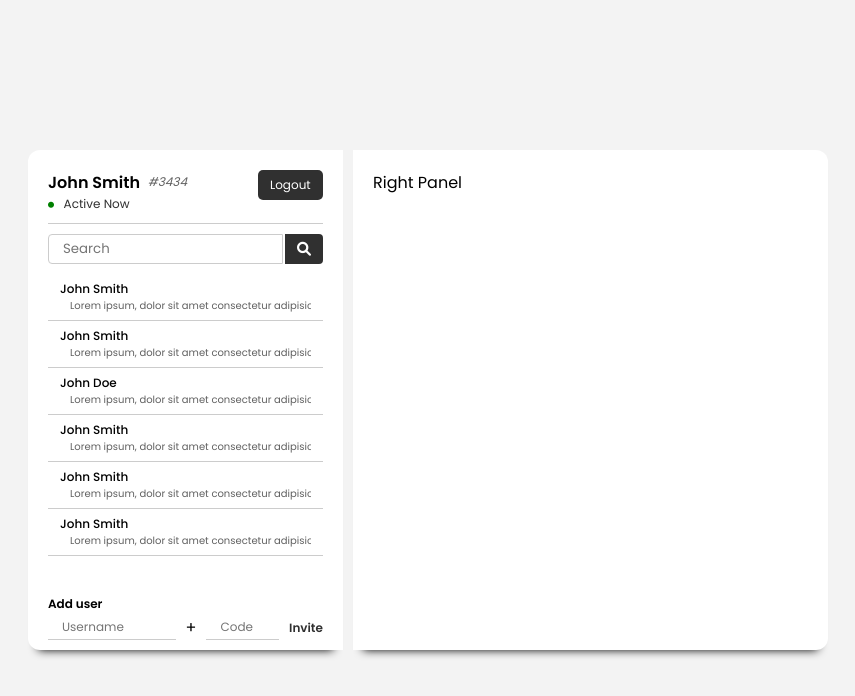
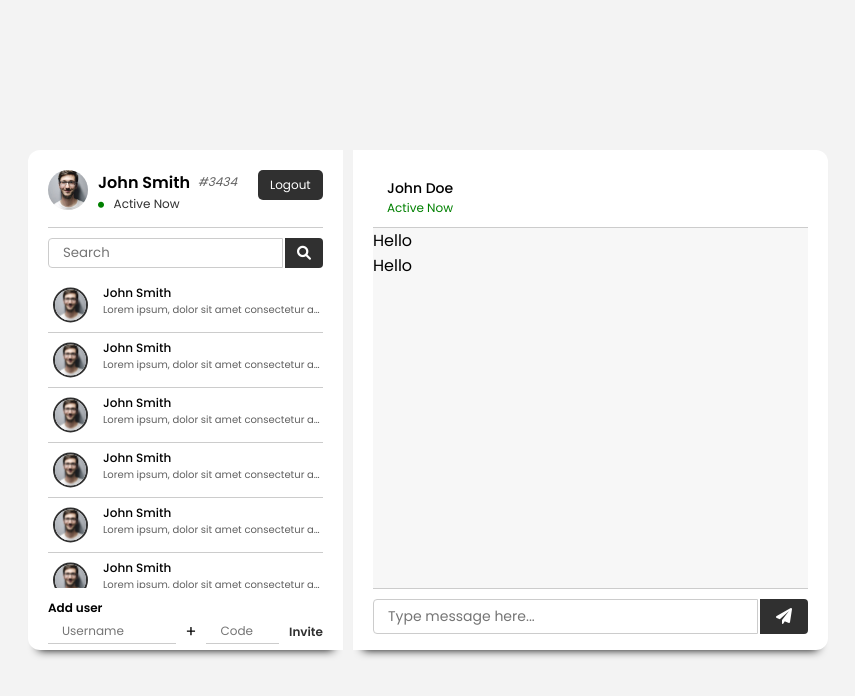
Before and after one commit to jhonangeloB/WebApp, a PHP site: page /home.php in a window 1280 px wide. Shown: the top 696 px of the page, without its empty margins (212-1067 px from the left). Run offline with PHP 8.4, Linux system fonts and the light colour scheme.

Commit message:
Second commit

```diff
--- a/classes/signup.class.php
+++ b/classes/signup.class.php
@@ -1,5 +1,4 @@
 <?php
-
     class Signup extends Dbh {
 
         protected function setUser($uid, $email, $numcode, $pwd) {
@@ -21,7 +20,7 @@
 
         protected function checkUser($uid, $email) {
 
-            $stmt = $this->connect()->prepare('SELECT user_pwd FROM users WHERE user_uid = ? AND user_email = ?;');
+            $stmt = $this->connect()->prepare('SELECT user_pwd FROM users WHERE user_uid = ? OR user_email = ?;');
 
             if(!$stmt->execute(array($uid, $email))) {
 
--- a/home.php
+++ b/home.php
@@ -1,3 +1,9 @@
+<?php
+
+    session_start();
+
+?>
+
 <!DOCTYPE html>
 <html lang="en">
 <head>
@@ -18,6 +24,9 @@
 
             <div class="l-wing">
                 <div class="l-header">
+                    <div class="c-img">
+                            <img src="img/img.png" alt="">
+                        </div>
                     <div class="user-info">
                         <div class="user">
                             <h4>John Smith &nbsp;</h4>
@@ -28,7 +37,7 @@
                         </div>
                     </div>
                     <div class="logout-btn">
-                        <form action="logout.php">
+                        <form action="includes/logout.inc.php">
                             <input type="submit" value="Logout">
                         </form>
                     </div>
@@ -42,50 +51,65 @@
                     </div>
                     <div class="f-list">
                         <div class="card">
+                            <div class="c-img">
+                                <img src="img/img.png" alt="">
+                            </div>
                             <div class="c-name">
                                 <h4>John Smith</h4>
-                            </div>
-                            <div class="c-msg">
                                 <p>Lorem ipsum, dolor sit amet consectetur adipisicing elit.</p>
                             </div>
                         </div>
                         <div class="card">
+                            <div class="c-img">
+                                <img src="img/img.png" alt="">
+                            </div>
                             <div class="c-name">
                                 <h4>John Smith</h4>
-                            </div>
-                            <div class="c-msg">
                                 <p>Lorem ipsum, dolor sit amet consectetur adipisicing elit.</p>
                             </div>
                         </div>
                         <div class="card">
+                            <div class="c-img">
+                                <img src="img/img.png" alt="">
+                            </div>
                             <div class="c-name">
-                                <h4>John Doe</h4>
-                            </div>
-                            <div class="c-msg">
+                                <h4>John Smith</h4>
                                 <p>Lorem ipsum, dolor sit amet consectetur adipisicing elit.</p>
                             </div>
                         </div>
                         <div class="card">
+                            <div class="c-img">
+                                <img src="img/img.png" alt="">
+                            </div>
                             <div class="c-name">
                                 <h4>John Smith</h4>
-                            </div>
-                            <div class="c-msg">
                                 <p>Lorem ipsum, dolor sit amet consectetur adipisicing elit.</p>
                             </div>
                         </div>
                         <div class="card">
+                            <div class="c-img">
+                                <img src="img/img.png" alt="">
+                            </div>
                             <div class="c-name">
                                 <h4>John Smith</h4>
-                            </div>
-                            <div class="c-msg">
                                 <p>Lorem ipsum, dolor sit amet consectetur adipisicing elit.</p>
                             </div>
                         </div>
                         <div class="card">
+                            <div class="c-img">
+                                <img src="img/img.png" alt="">
+                            </div>
                             <div class="c-name">
                                 <h4>John Smith</h4>
+                                <p>Lorem ipsum, dolor sit amet consectetur adipisicing elit.</p>
                             </div>
-                            <div class="c-msg">
+                        </div>
+                        <div class="card">
+                            <div class="c-img">
+                                <img src="img/img.png" alt="">
+                            </div>
+                            <div class="c-name">
+                                <h4>John Smith</h4>
                                 <p>Lorem ipsum, dolor sit amet consectetur adipisicing elit.</p>
                             </div>
                         </div>
@@ -104,7 +128,28 @@
 
             <div class="r-wing">
                 <div class="r-header">
-                    Right Panel
+                    <div class="user-info">
+                        <h4>John Doe</h4>
+                    </div>
+                    <div class="status">
+                            <p>Active Now</p>
+                    </div>
+
+                </div>
+                <div class="r-content">
+                    <div class="chat-area">
+                        <div class="outgoing">
+                            <p>Hello</p>
+                        </div>
+                        <div class="incoming">
+                            <p>Hello</p>
+                        </div>
+                    </div>
+                    <div class="control-area">
+                        <input type="text" placeholder="Type message here...">
+                        <i class="fa fa-paper-plane" aria-hidden="true"></i>
+
+                    </div>
                 </div>
             </div>
         </div>
--- a/includes/login.inc.php
+++ b/includes/login.inc.php
@@ -13,7 +13,10 @@
     include "../classes/login.class.php";
     include "../classes/login.contr.php";
 
-    //Create new LoginController
+    $login = new LoginController ($uid, $pwd);
+
+    //Create new LoginController class
+    $login->loginUser();
 
     //Redirect
     header("Location: ../home.php")
--- a/includes/signup.inc.php
+++ b/includes/signup.inc.php
@@ -20,7 +20,7 @@
         $signup->signupUser();
 
         //Redirect
-        header("Location: login.php?error=none");
+        header("Location: ../login.php?error=none");
 
     }
 
--- a/index.php
+++ b/index.php
@@ -1,3 +1,9 @@
+<?php
+
+    session_start();
+
+
+?>
 <!DOCTYPE html>
 <html lang="en">
 <head>
--- a/style.css
+++ b/style.css
@@ -185,14 +200,23 @@ body {
 .panels .l-wing .l-header {
     padding-bottom: 10px;
     border-bottom: solid 1px #ccc;
-}
-
-.panels .l-wing .l-header {
     display: flex;
 }
 
+.panels .l-wing .l-header .c-img {
+    width: calc(20% - 5px);
+}
+
+.panels .l-wing .l-header .c-img img{
+    height: 40px;
+    width: 40px;
+    object-fit: cover;
+    border-radius: 50%;
+    margin-right: 10px;
+}
+
 .panels .l-wing .l-header .user-info{
-    width: calc(80% - 10px);
+    width: calc(60% - 5px);
     display: flex;
     flex-direction: column;
 }
@@ -292,10 +316,32 @@ body {
     height: 340px;
 }
 
+.panels .l-wing .l-content .f-list::-webkit-scrollbar {
+    display: none;
+  }
+
 .panels .l-wing .l-content .f-list .card {
     max-height: 100px;
-    padding: 6px 12px;
+    padding: 6px 0;
     border-bottom: solid 1px #ccc;
+    display: flex;
+}
+
+.panels .l-wing .l-content .f-list .card .c-img img{
+    border: solid 2px #303030;
+    width: 35px;
+    height: 35px;
+    border-radius: 50%;
+    object-fit: cover;
+    margin: 0 5px;
+    transform: translateY(10%);
+}
+
+.panels .l-wing .l-content .f-list .card .c-name {
+    display: block;
+    padding-left: 10px;
+    white-space: nowrap;
+    overflow: hidden;
 }
 
 .panels .l-wing .l-content .f-list .card .c-name h4 {
@@ -303,21 +349,17 @@ body {
     font-weight: 500;
 }
 
-.panels .l-wing .l-content .f-list .card .c-msg {
-    padding: 0 0 0 10px;
-    white-space: nowrap;
+.panels .l-wing .l-content .f-list .card .c-name p {
+    font-size: 10px;
+    color: #606060;
     overflow: hidden;
     text-overflow: ellipsis;
-}
-
-.panels .l-wing .l-content .f-list .card .c-msg p {
-    font-size: 10px;
-    color: #606060;
 }
 
 .panels .l-wing .l-content .add-user {
     padding: 6px 0;
 }
+
 .panels .l-wing .l-content .add-user label {
     font-size: 12px;
     font-weight: 600;
@@ -359,3 +401,61 @@ body {
     border-radius: 0 4px 4px 0;
     cursor: pointer;
 }
+
+.panels .l-wing .l-content .add-user form button:hover {
+    opacity: .8;
+    transition: .3s ease;
+}
+
+/* Right Wing */
+.panels .r-wing .r-header {
+    padding: 8px 14px;
+}
+.panels .r-wing .r-header {
+    padding-bottom: 10px;
+    border-bottom: solid 1px #ccc;
+}
+
+.panels .r-wing .r-header .user-info h4 {
+    font-size: 14px;
+    font-weight: 500;
+}
+
+.panels .r-wing .r-header .status p {
+    font-size: 12px;
+    font-weight: 400;
+    color: green;
+}
+
+.panels .r-wing .r-content .chat-area {
+    height: 360px;
+    background-color: #f7f7f7;
+}
+
+.panels .r-wing .r-content .control-area {
+    display: flex;
+    justify-content: space-between;
+    padding: 10px 0;
+    border-top: solid 1px #ccc;
+}
+
+.panels .r-wing .r-content .control-area input{
+    border: solid 1px #ccc;
+    outline: none;
+    border-radius: 4px 0 0 4px;
+    height: 35px;
+    width: calc(100% - 50px);
+    padding: 0px 14px;
+    font-size: 14px;
+}
+
+.panels .r-wing .r-content .control-area i{
+    background-color: #303030;
+    color: #fff;
+    height: 35px;
+    width: 48px;
+    border-radius: 0 4px 4px 0;
+    justify-content: center;
+    line-height: 35px;
+    text-align: center;
+}
--- a/text.php
+++ /dev/null
@@ -1,3 +0,0 @@
-<?php
-$limit = 4;
-echo random_int(10 ** ($limit - 1), (10 ** $limit) - 1);
```
Also changed, not shown: other parts of style.css (+24 -9 lines), classes/login.class.php (added, +83 -0 lines), classes/login.contr.php (added, +43 -0 lines), classes/signup.contr.php (+13 -5 lines), includes/checkLogin.inc.php (added, +15 -0 lines), includes/logout.inc.php (added, +10 -0 lines), login.php (+31 -4 lines), signup.php (+16 -3 lines), img/img.png (added).
